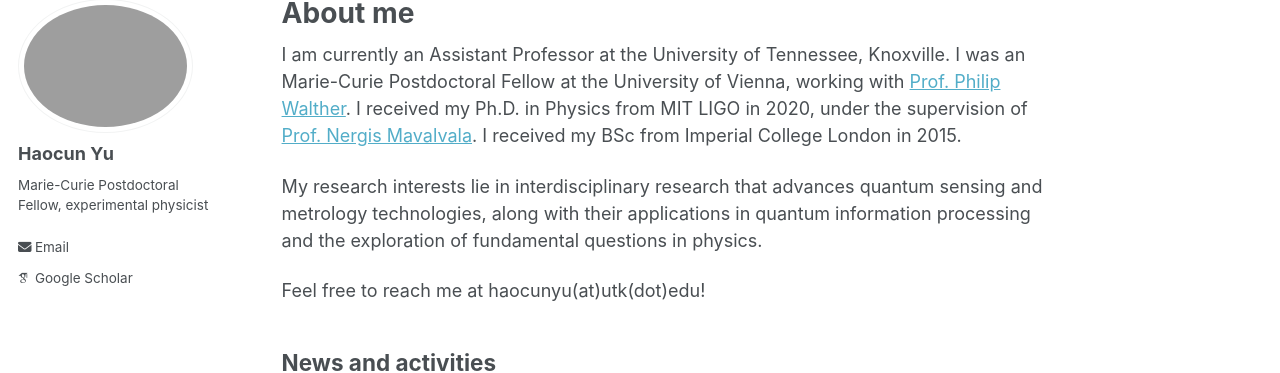
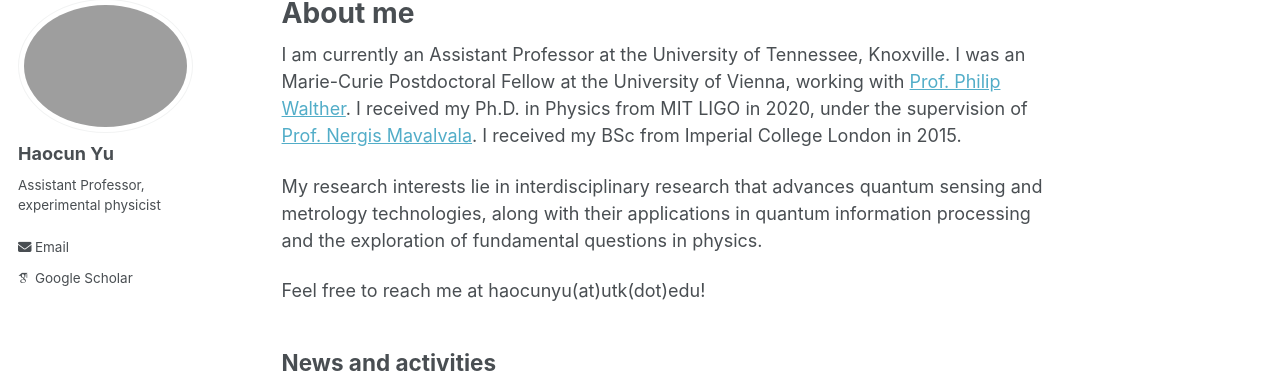
Before and after one commit to Haocun/haocun.github.io, a Jekyll site: the page built from _pages/about.md, in a window 1280 px wide. Shown: the part 107-480 px from the top of the page. Built offline with Jekyll 4.4.1, drawn with Linux system fonts in a browser that asks for light colours; some web fonts are replaced.

Commit message:
Update bio and email in configuration

```diff
--- a/_config.yml
+++ b/_config.yml
@@ -24,11 +24,11 @@ author:
   avatar           : "profile_hy.jpg"
   name             : "Haocun Yu"
   pronouns         : # example: "she/her"
-  bio              : "Marie-Curie Postdoctoral Fellow, experimental physicist"
+  bio              : "Assistant Professor, experimental physicist"
   location         :
   employer         :
   uri              : # URL
-  email            : "haocunyu@mit.edu"
+  email            : "haocunyu@utk.edu"
 
   # Academic websites
   arxiv            : # URL - Update with the correct link to your profile
```
